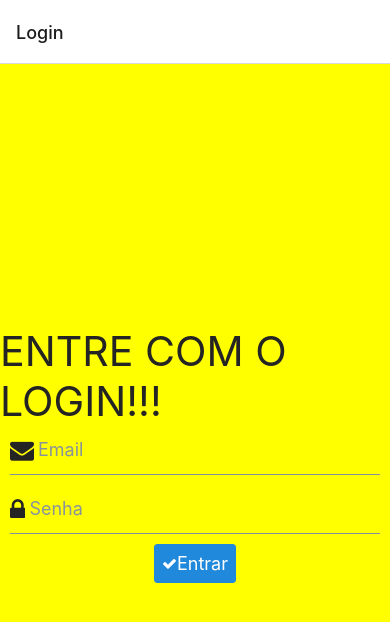
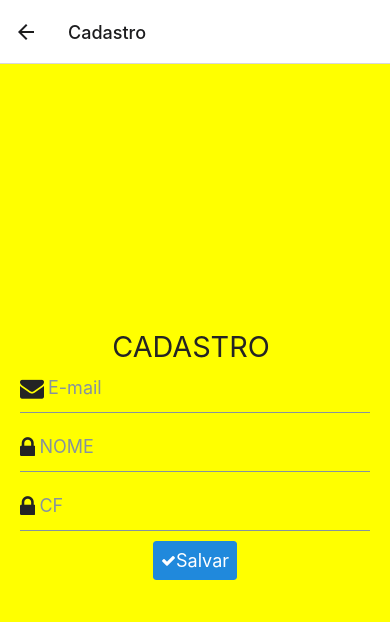
Before and after one commit to Alyson02/LoginReact, a React Native app: screen /Cadastro in a window 390 px wide. Shown: the top 622 px of the page. Built offline with nearby package versions, Linux system fonts and the light colour scheme.

Commit message:
Tela de cadastro

```diff
--- a/App.js
+++ b/App.js
@@ -3,6 +3,7 @@ import {createStackNavigator} from '@react-navigation/stack';
 import {NavigationContainer} from '@react-navigation/native';
 import Login from "./screen/Login";
 import Principal from './screen/Principal';
+import Cadastro from "./screen/Cadastro";
 
 const Stack = createStackNavigator();
 
@@ -11,6 +12,7 @@ function MyStack(){
         <Stack.Navigator>
             <Stack.Screen name="Login" component={Login} />
             <Stack.Screen name="Principal" component={Principal}/>
+            <Stack.Screen name="Cadastro" component={Cadastro}/>
         </Stack.Navigator>
     );
 }
--- /dev/null
+++ b/screen/Cadastro.js
@@ -0,0 +1,64 @@
+import React,{ useState} from 'react';
+import {StyleSheet,View } from 'react-native';
+import Icon from 'react-native-vector-icons/FontAwesome';
+import { Button, CheckBox, Input, Text } from 'react-native-elements';
+import styles from '../style/estilo';
+
+export default function Cadastro({navigation}){
+
+    const [email, setEmail] = useState(null);
+    const [nome, setNome] = useState(null);
+    const [cpf, setCpf] = useState(null);
+
+    return(
+        <View style={[styles.container, specificStyle.specificContainer]}>
+         <Text h3>CADASTRO </Text>
+        <Input
+          placeholder="E-mail"
+          leftIcon={{ type: 'font-awesome', name: 'envelope' }}
+          onChangeText={value => setEmail(value)}
+          keyboardType="email-address"
+          />
+        <Input
+          placeholder="NOME"
+          leftIcon={{ type: 'font-awesome', name: 'lock' }}
+          onChangeText={value => setNome(value)}
+          secureTextEntry={true}
+          />
+
+            <Input
+          placeholder="CF"
+          leftIcon={{ type: 'font-awesome', name: 'lock' }}
+          onChangeText={value => setCpf(value)}
+          secureTextEntry={true}
+          />
+
+
+            <Button
+                icon={
+                    <Icon
+                    name="check"
+                    size={15}
+                    color="white"
+                    />
+                }
+                title="Salvar"
+                buttonStyle={specificStyle.button}
+                onPress={()=> salvar()}
+                />
+
+
+        </View>
+    );
+}
+
+const specificStyle =StyleSheet.create({
+    specificContainer:{
+        backgroundColor:"#ffff00",
+        padding:10
+    },
+    button:{
+        width: "100%",
+        margintop:10
+    }
+})
--- a/screen/Login.js
+++ b/screen/Login.js
@@ -16,6 +16,13 @@ export default function Login({navigation}) {
             index: 0,
             routes: [{name: "Principal"}]
         })
+    }
+
+    const cadastrar = () => {
+      navigation.reset({
+          index: 0,
+          routes: [{name: "Cadastro"}]
+      })
     }
 
     return (
@@ -45,6 +52,19 @@ export default function Login({navigation}) {
       title="Entrar"
       onPress={()=>entrar()}
        />
+
+      <Button
+        icon={
+          <Icon
+          name="check"
+          size={15}
+          color="white"
+          />
+        }
+        title="Cadastrar"
+        onPress={()=>cadastrar()}
+       />
+
     </View>
   );
 }
```
